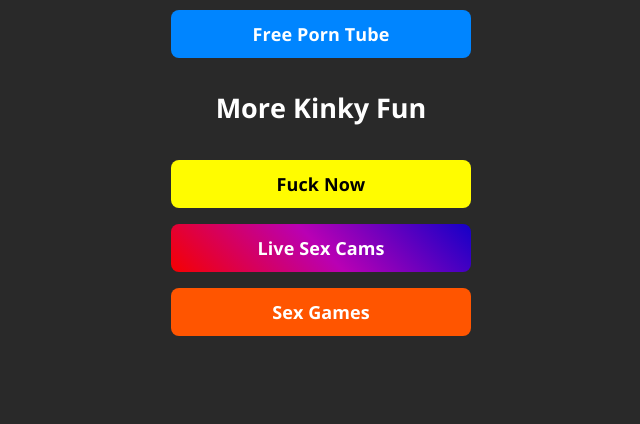
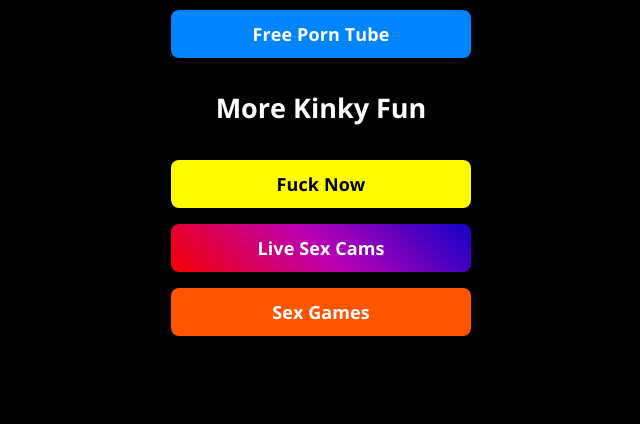
Before and after one commit to blumediala/sleazedepot2, a plain HTML site: page index.html in a window 1280 px wide. Shown: the part 477-901 px from the top of the page, without its empty margins (319-959 px from the left). Drawn offline with nearby package versions, Linux system fonts and the light colour scheme.

Commit message:
Update skeleton-dark.css

```diff
--- a/css/skeleton-dark.css
+++ b/css/skeleton-dark.css
@@ -77,7 +77,7 @@ are based on 10px sizing. So basically 1.5rem = 15px :) */
 html {
   font-size: 100%; }
 body {
-  background-color: #292929;
+  background-color: #000000;
   font-size: 18px;
   line-height: 24px;
   font-weight: 400;
```
